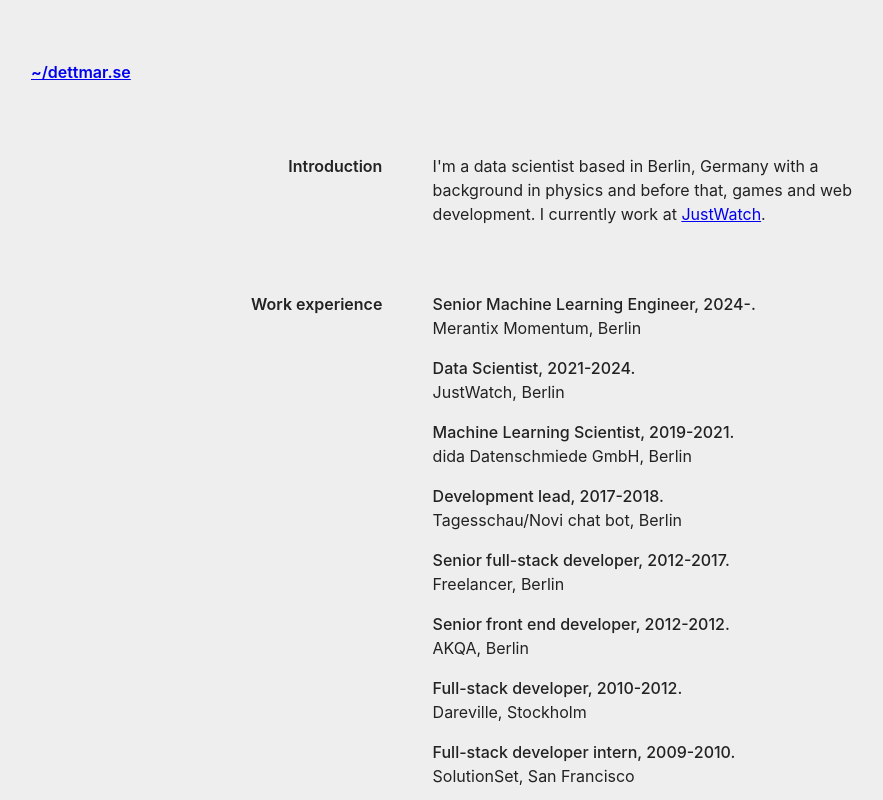
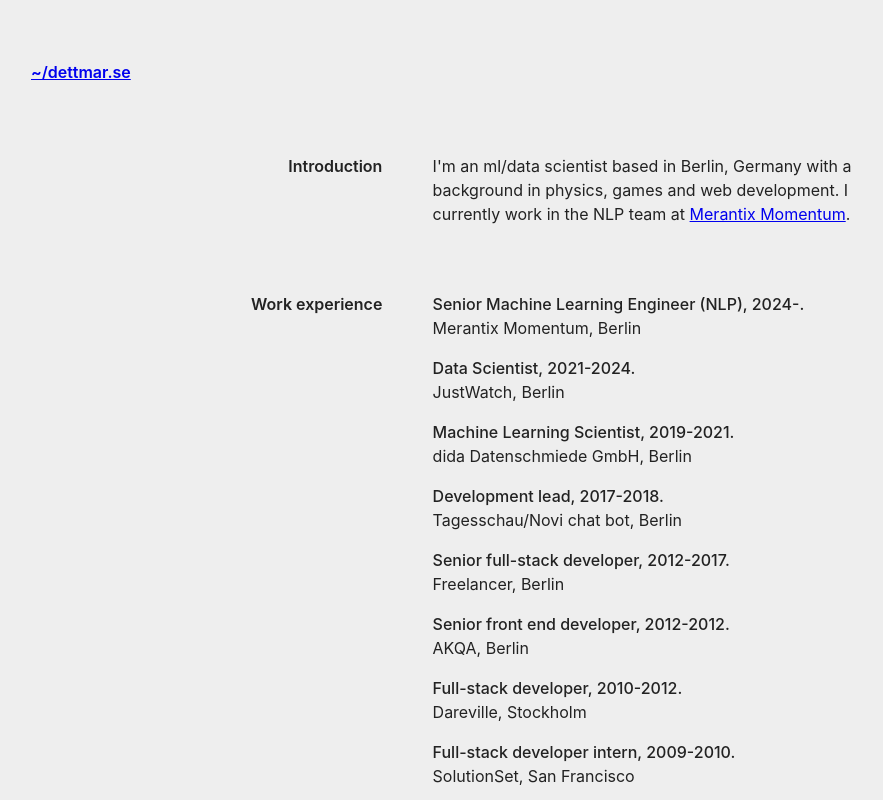
Before and after one commit to dettmar/dettmar.github.io, a plain HTML site: page index.html in a window 1280 px wide. Shown: the top 800 px of the page, without its empty margins (107-990 px from the left). Drawn offline with Linux system fonts and the light colour scheme; a web font is replaced by a local one.

Commit message:
Update index.html

```diff
--- a/index.html
+++ b/index.html
@@ -122,13 +122,13 @@
 			<section>
 				<h2>Introduction</h2>
 				<article>
-					<p>I'm a data scientist based in Berlin, Germany with a background in physics and before that, games and web development. I currently work at <a href="https://justwatch.com" target="_blank" rel="noreferrer">JustWatch</a>.</p>
+					<p>I'm an ml/data scientist based in Berlin, Germany with a background in physics, games and web development. I currently work in the NLP team at <a href="https://merantix-momentum.com/" target="_blank" rel="noreferrer">Merantix Momentum</a>.</p>
 				</article>
 			</section>
 			<section>
 				<h2>Work experience</h2>
 				<article>
-					<strong>Senior Machine Learning Engineer, 2024-.</strong>
+					<strong>Senior Machine Learning Engineer (NLP), 2024-.</strong>
 					<p>Merantix Momentum, Berlin</p>
 					<strong>Data Scientist, 2021-2024.</strong>
 					<p>JustWatch, Berlin</p>
```
